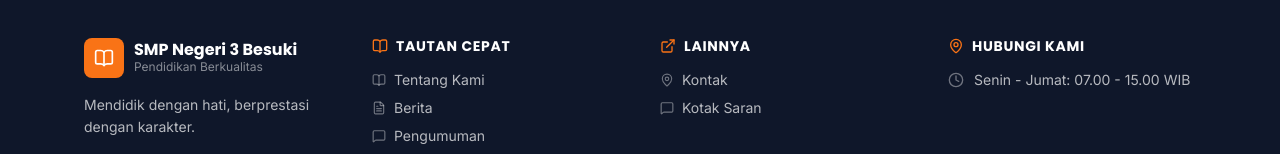
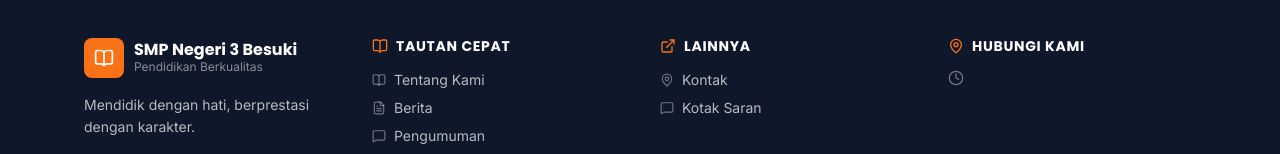
Before and after one commit to bayusetiadji07/website-sekolah, a React (Vite) app: page / in a window 1280 px wide. Shown: the part 1187-1341 px from the top of the page. Built offline with nearby package versions, Linux system fonts and the light colour scheme; no server answers; the database is empty.

Commit message:
Update Footer.jsx

```diff
--- a/src/components/Footer.jsx
+++ b/src/components/Footer.jsx
@@ -154,7 +154,6 @@ export default function Footer() {
               )}
               <li className="flex items-center gap-2.5 text-sm">
                 <Clock className="w-4 h-4 text-white/40 shrink-0" />
-                <span>Senin - Jumat: 07.00 - 15.00 WIB</span>
               </li>
             </ul>
           </div>
```
